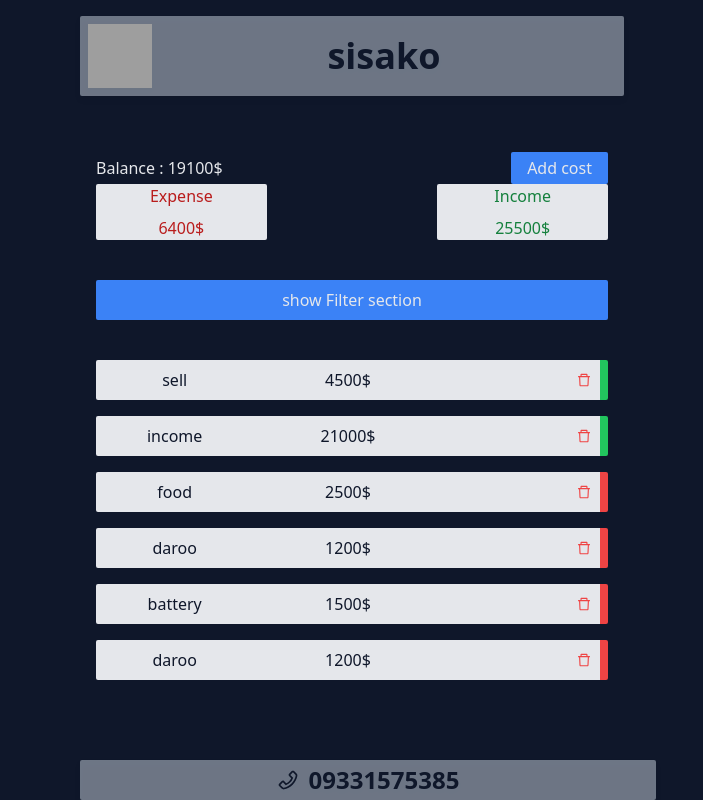
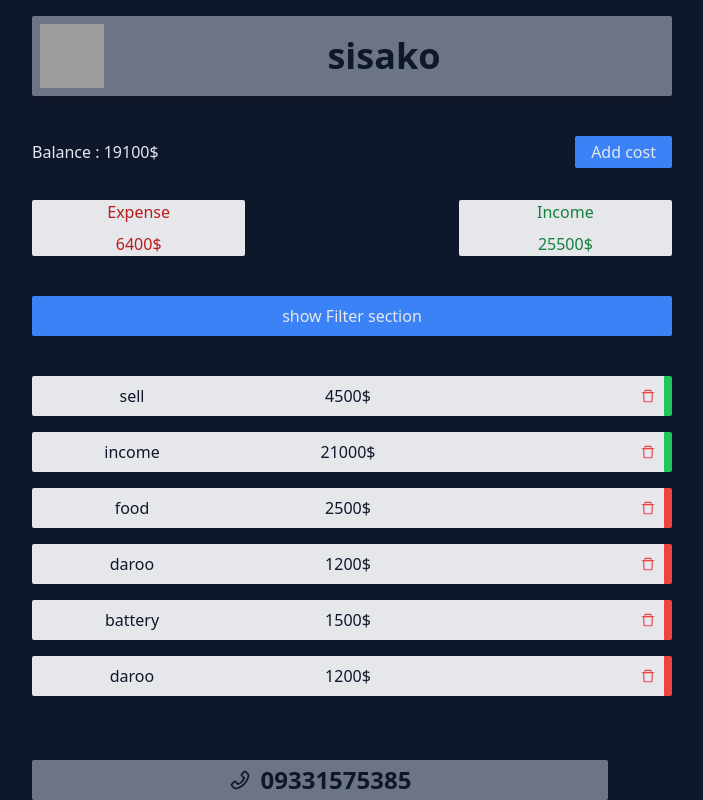
Before and after one commit to Arman-Abbasian/expense_tracker_app, a React (Create React App) app: page / in a window 1280 px wide. Shown: the whole page, without its empty margins (288-991 px from the left). Built offline with nearby package versions, Linux system fonts and the light colour scheme; data requests are answered from the project's data file; grey boxes are pictures that could not be loaded.

Commit message:
some improvement in design

```diff
--- a/src/App.js
+++ b/src/App.js
@@ -16,7 +16,7 @@ import FilterContext from './components/useContext/FilterContext';
 
 function App() {
  return(
-  <div className='p-4 container mx-auto max-w-xl text-gray-200'>
+  <div className='p-4 container mx-auto max-w-2xl text-gray-200'>
     {/* <Layout>
       <Balance />
     </Layout> */}
--- a/src/Providers/CostProvider.jsx
+++ b/src/Providers/CostProvider.jsx
@@ -16,7 +16,7 @@ const CostProvider = ({children}) => {
         filters:{name:"",costRange:0,kind:""}
     });
     return (
-        <div className="p-4">
+        <div>
             <CostContext.Provider value={allcosts}>
                 <CostContextDispatcher.Provider value={setAllCosts}>
                     {children}
--- a/src/components/useContext/FormContext.jsx
+++ b/src/components/useContext/FormContext.jsx
@@ -38,7 +38,7 @@ const FormContext = ({showForm}) => {
                     <input className=" rounded-sm py-2 px-8 text-slate-900 w-full" type="date" name="date" value={formValues.date} onChange={changeHandler} placeholder="enter the cost" />
                     <AiOutlineCalendar className="absolute top-1/4 left-1 text-black" />
                 </div>
-                <input type="submit" value="Add"   className="bg-blue-500 p-2 rounded-sm cursor-pointer" />
+                <input type="submit" value="Add"   className="bg-blue-500 p-2 rounded-sm cursor-pointer mb-10" />
             </form>
         </div>
      );
--- a/src/components/useContext/ShowTotalCostsContext.jsx
+++ b/src/components/useContext/ShowTotalCostsContext.jsx
@@ -26,7 +26,7 @@ const ShowTotalCostsContext = () => {
     return (
         <div className="mb-10">
             <div>
-                <div className="flex items-center justify-between">
+                <div className="flex items-center justify-between mb-8">
                     <p>Balance : {totalIncomes-totalExpenses}$</p>
                     <button className="w-30 h-5 rounded-sm bg-blue-500 bg p-4 flex justify-center items-center" onClick={()=>setShowForm(!showForm)}>{showForm ? `close Form` :'Add cost'}</button>
                 </div>
```
